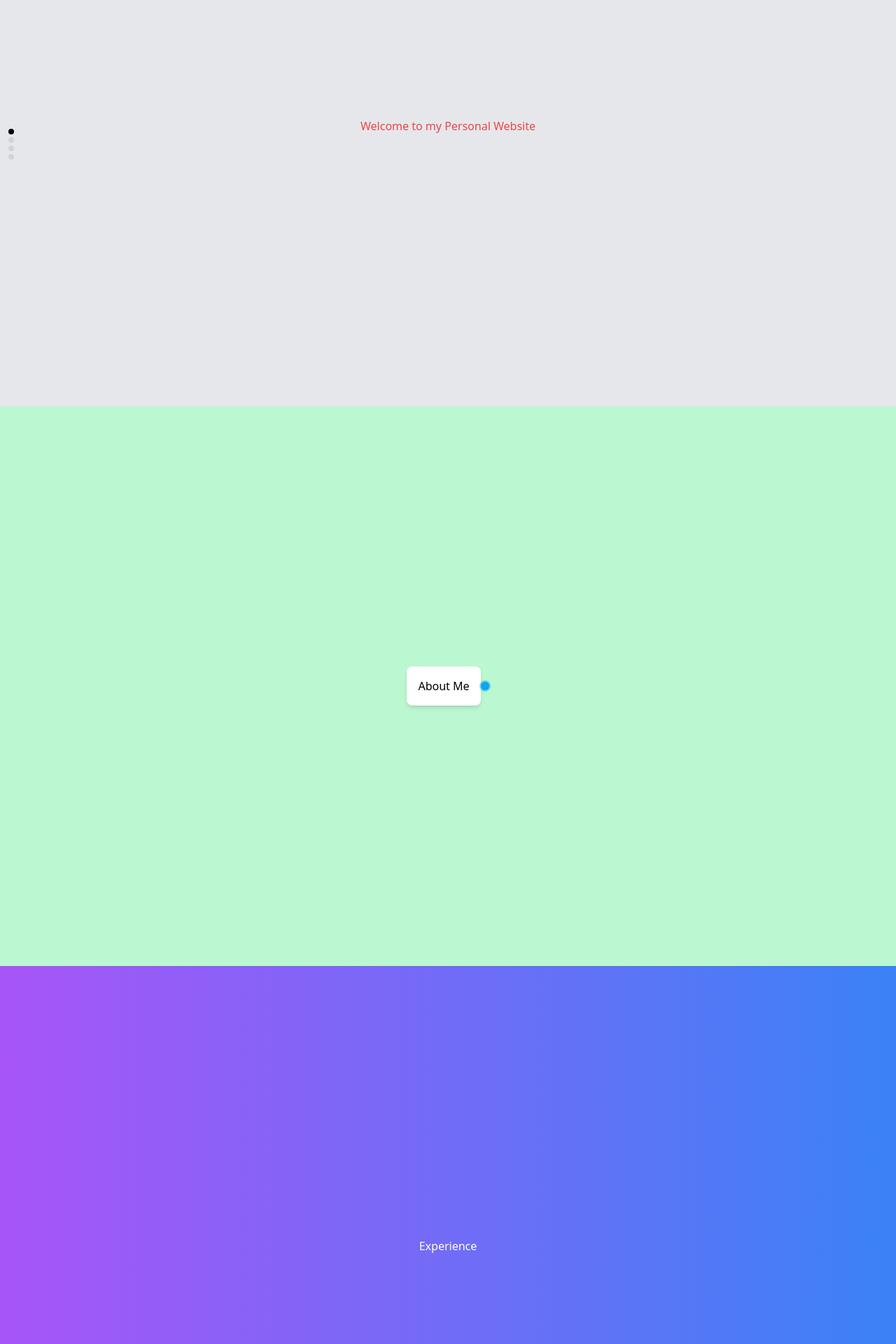
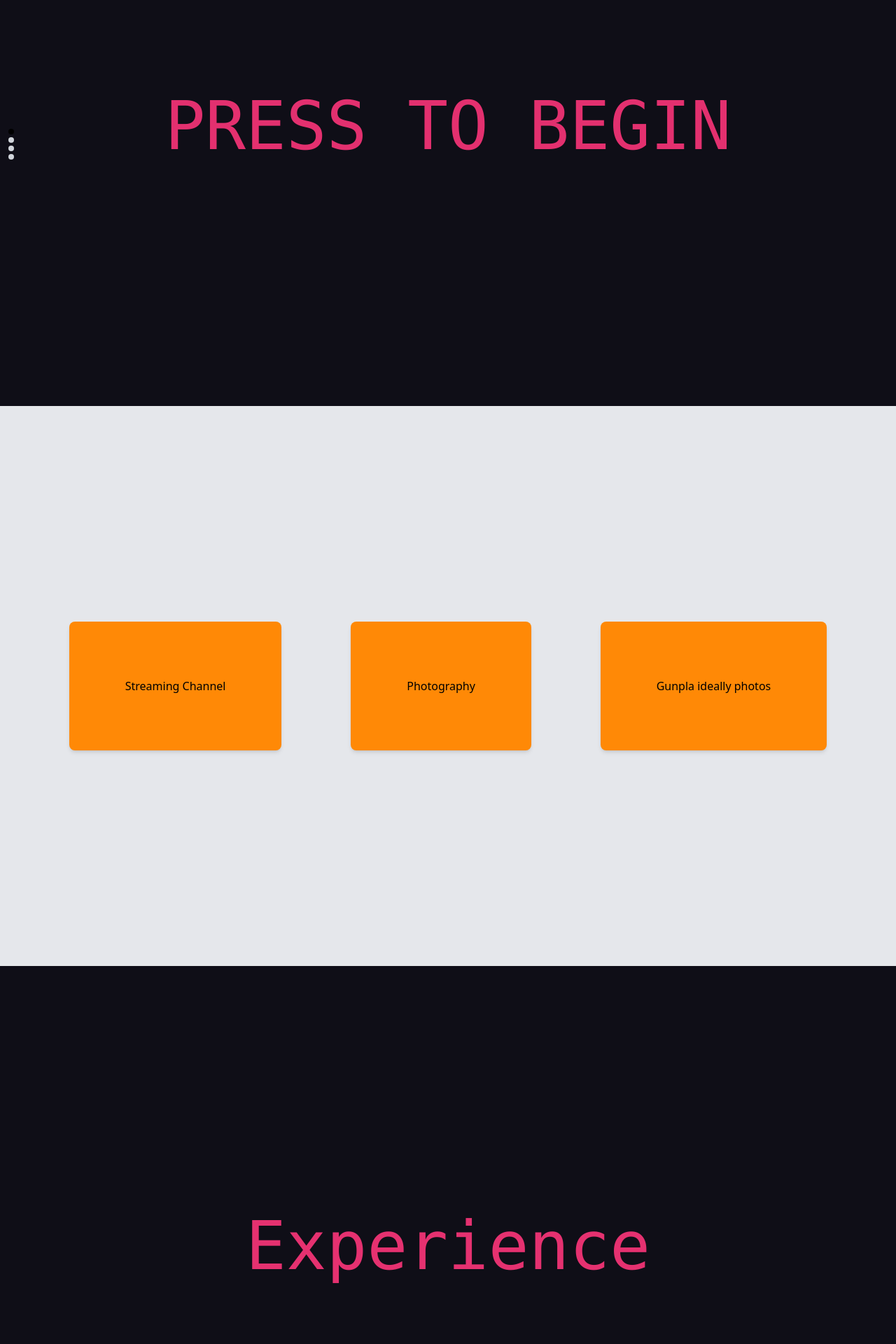
Before and after one commit to ajvee/villa-website, a React (Create React App) app in the folder front-end/: page / in a window 1280 px wide. Shown: the part 220-2140 px from the top of the page at 70% size. Built offline with nearby package versions, Linux system fonts and the light colour scheme.

Commit message:
more updates

```diff
--- a/front-end/src/Components/NavBar.js
+++ b/front-end/src/Components/NavBar.js
@@ -5,11 +5,6 @@ function NavBar() {
     <div>
       <nav className="bg-gray-800 p-4 flex fixed w-screen">
         <div className="max-w-7xl mx-auto px-4 flex items-center justify-between">
-          {/* Logo */}
-          {/* <div className="text-white">
-            Logo/Title
-          </div> */}
-          {/* Links */}
           <div className="flex items-center space-x-20">
           <a href="#intro" className="text-white hover:border-b-2 hover:border-white hover:py-1">Home</a>
             <a href="#section-about" className="text-white hover:border-b-2 hover:border-white hover:py-1">About</a>
--- a/front-end/src/Pages/About.js
+++ b/front-end/src/Pages/About.js
@@ -2,12 +2,15 @@ import React from "react";
 
 function About() {
   return (
-    <div id="section-about" className="h-screen flex items-center justify-center bg-green-200">
-      <h2 className="bg-white p-4 rounded-lg shadow-md">About Me</h2>
-      <span className="relative flex h-3 w-3">
+    <div id="section-about" className="h-screen flex items-center justify-evenly bg-gray-200">
+      <h2 className="bg-[#ff8906] p-20 rounded-lg shadow-md">Streaming Channel</h2>
+      <h2 className="bg-[#ff8906] p-20 rounded-lg shadow-md">Photography</h2>
+      <h2 className="bg-[#ff8906] p-20 rounded-lg shadow-md">Gunpla ideally photos</h2>
+
+      {/* <span className="relative flex h-3 w-3">
         <span className="animate-ping absolute inline-flex h-full w-full rounded-full bg-sky-400 opacity-100"></span>
         <span className="relative inline-flex rounded-full h-3 w-3 bg-sky-500"></span>
-      </span>
+      </span> */}
     </div>
   );
 }
--- a/front-end/src/Pages/Contact.js
+++ b/front-end/src/Pages/Contact.js
@@ -2,9 +2,10 @@ import React from "react";
 
 function Contact() {
     return (
-        <div id="section-contact" className="h-screen flex items-center justify-center bg-red-200">
-        <h2>Contact</h2>
-      </div>
+     <div id="section-contact"
+          className="h-screen flex items-center justify-center bg-gray-200">
+     <h2>Contact</h2>
+     </div>
     )
 }
 
--- a/front-end/src/Pages/Experience.js
+++ b/front-end/src/Pages/Experience.js
@@ -2,9 +2,10 @@ import React from "react";
 
 function Experience() {
     return (
-        <div id="section-experience" className="h-screen flex items-center justify-center bg-gradient-to-r from-purple-500 to-blue-500 text-white">
-        <h2>Experience</h2>
-      </div>
+        <div id="section-experience"
+             className="h-screen flex items-center justify-center bg-[#0f0e17]">
+             <h2 className="font-mono text-8xl text-[#e53170]">Experience</h2>
+        </div>
     )
 }
 
--- a/front-end/src/Pages/Home.js
+++ b/front-end/src/Pages/Home.js
@@ -2,8 +2,9 @@ import React from "react";
 
 function Home() {
   return (
-    <div id="intro" className="h-screen flex items-center justify-center bg-gray-200">
-        <h1 className="animate-pulse text-red-500">Welcome to my Personal Website</h1>
+    <div id="section-home"
+         className="h-screen flex items-center justify-center bg-[#0f0e17]">
+     <h1 className="font-mono text-8xl animate-pulse text-[#e53170]">PRESS TO BEGIN</h1>
     </div>
   );
 }
```
